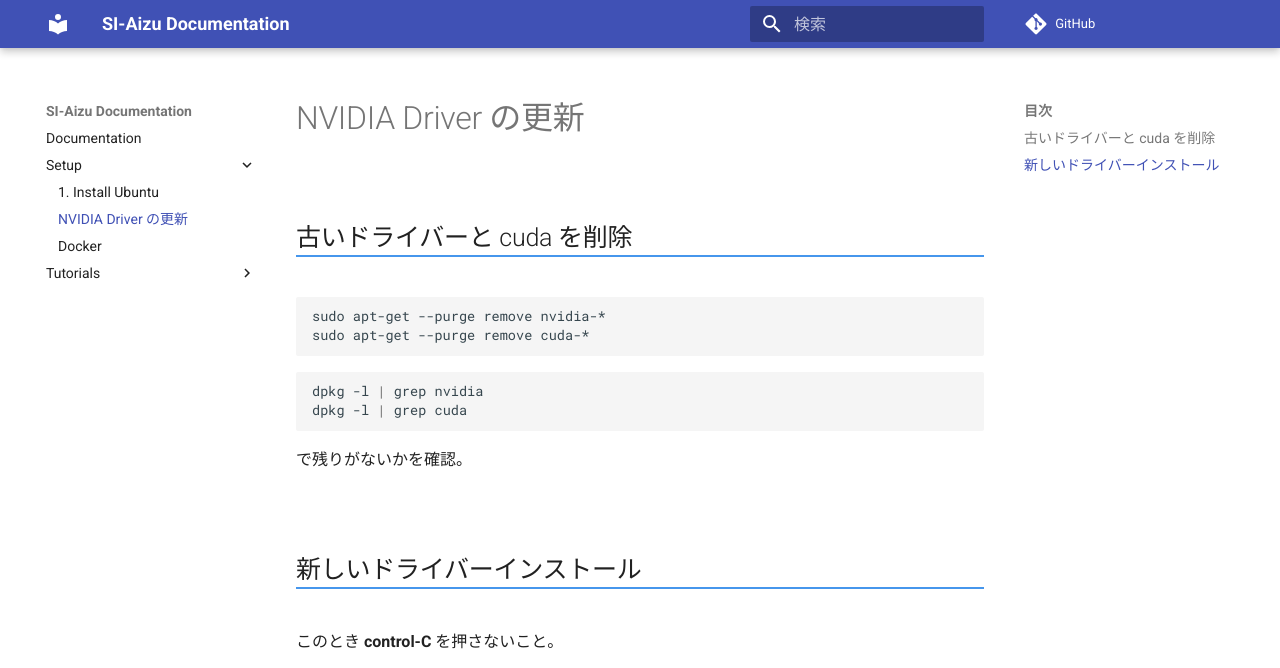
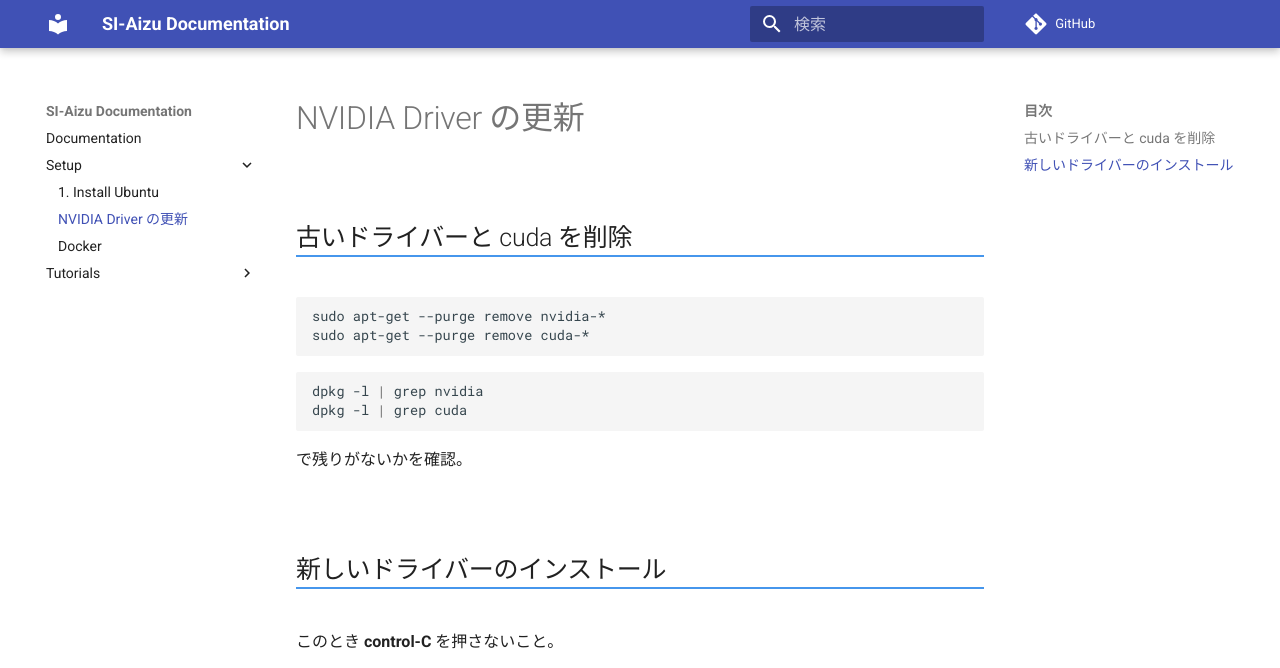
Before and after one commit to SI-Aizu/documentation, an MkDocs documentation site: the page built from docs/setup/2-upgrade-nvidia-driver.md, in a window 1280 px wide and 1315 px high. Shown: the top 668 px of the window. Built offline with MkDocs 1.6.1 and Material for MkDocs 9.7.7, drawn with Linux system fonts in a browser that asks for light colours; comment, search, counter and statistics services are not loaded.

Commit message:
Fix 2-upgrade-nvidia-driver.md (#38)

```diff
--- a/docs/setup/2-upgrade-nvidia-driver.md
+++ b/docs/setup/2-upgrade-nvidia-driver.md
@@ -16,7 +16,7 @@
 で残りがないかを確認。
 
 
-## 新しいドライバーインストール
+## 新しいドライバーのインストール
 
 このとき **control-C** を押さないこと。
 
```
